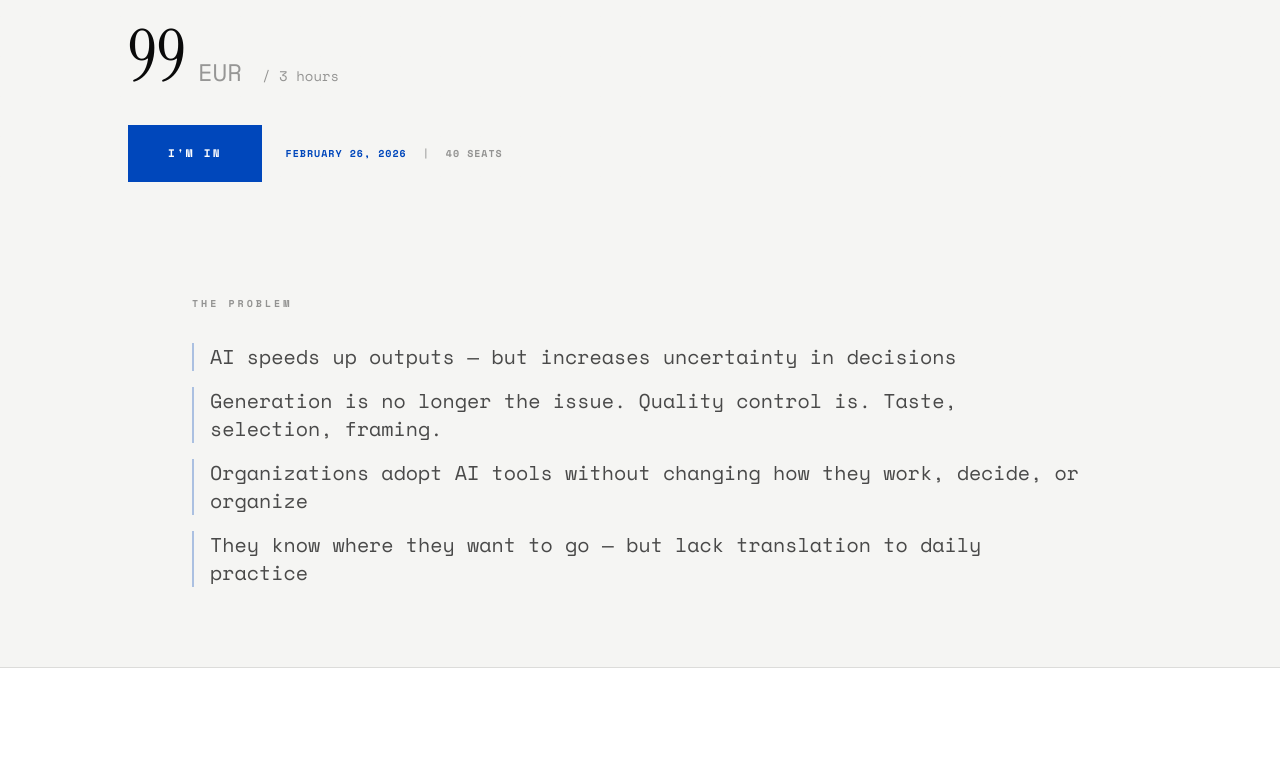
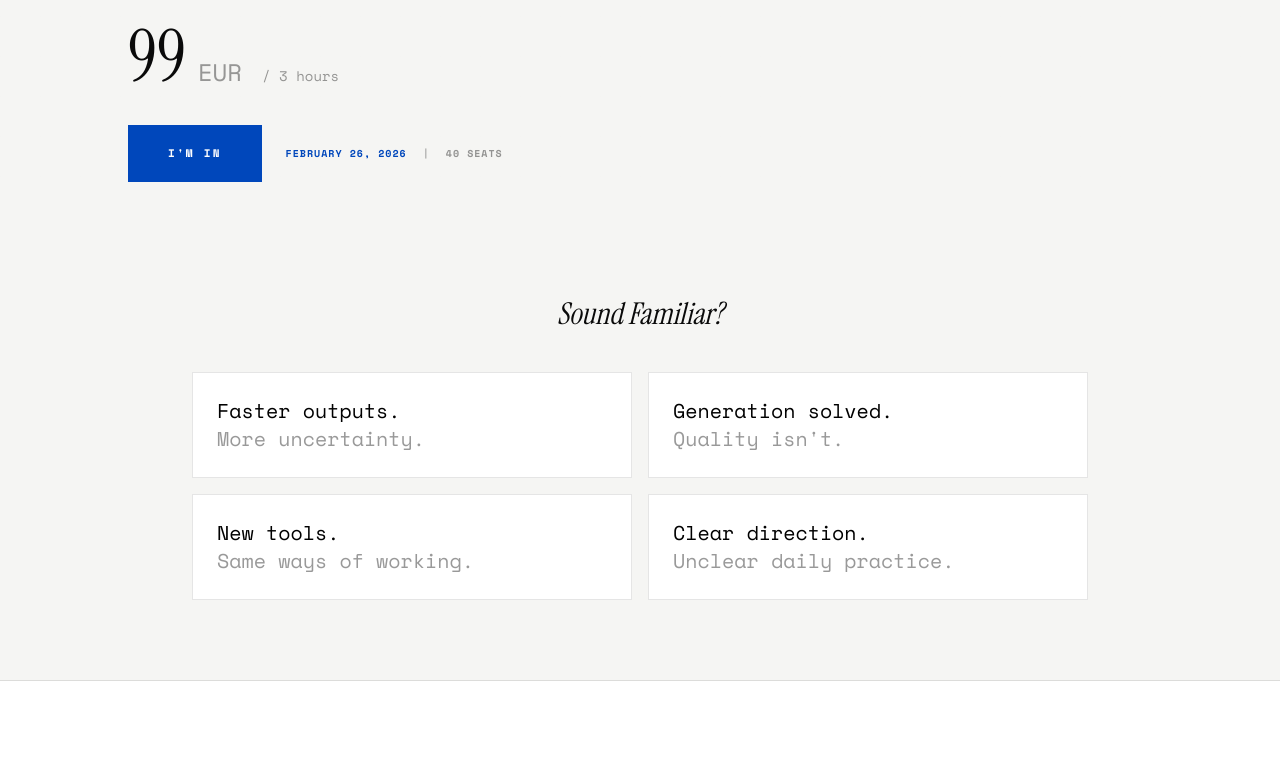
Before and after one commit to princeofwellness/researchlab, a Next.js app: page /public in a window 1280 px wide. Shown: the part 504-1286 px from the top of the page. Built offline with nearby package versions, Linux system fonts and the light colour scheme.

Commit message:
Problem section: redesign as 2x2 grid with punchy headlines
- 'Sound Familiar?' title
- Grid cards: headline + subline format
- Short, punchy copy that hits harder
- Clean visual design

```diff
--- a/src/app/public/page.tsx
+++ b/src/app/public/page.tsx
@@ -60,12 +60,12 @@ export default function PublicSessionsPage() {
                 ]
             },
             problem: {
-                title: "The Problem",
-                points: [
-                    "AI speeds up outputs — but increases uncertainty in decisions",
-                    "Generation is no longer the issue. Quality control is. Taste, selection, framing.",
-                    "Organizations adopt AI tools without changing how they work, decide, or organize",
-                    "They know where they want to go — but lack translation to daily practice"
+                title: "Sound Familiar?",
+                cards: [
+                    { headline: "Faster outputs.", subline: "More uncertainty." },
+                    { headline: "Generation solved.", subline: "Quality isn't." },
+                    { headline: "New tools.", subline: "Same ways of working." },
+                    { headline: "Clear direction.", subline: "Unclear daily practice." }
                 ]
             },
             outcome: {
@@ -183,12 +183,12 @@ export default function PublicSessionsPage() {
                 ]
             },
             problem: {
-                title: "Problém",
-                points: [
-                    "AI zrýchľuje výstupy — no zvyšuje neistotu v rozhodovaní",
-                    "Generovanie prestáva byť problém. Kritické je riadenie kvality. Vkus, výber, rámcovanie.",
-                    "Organizácie zavádzajú AI nástroje bez zmeny spôsobu práce, rolí a rozhodovania",
-                    "Vedia kam chcú smerovať — no chýba im jasný preklad do každodennej praxe"
+                title: "Znie Povedome?",
+                cards: [
+                    { headline: "Rýchlejšie výstupy.", subline: "Väčšia neistota." },
+                    { headline: "Generovanie vyriešené.", subline: "Kvalita nie." },
+                    { headline: "Nové nástroje.", subline: "Staré spôsoby práce." },
+                    { headline: "Jasný smer.", subline: "Nejasná denná prax." }
                 ]
             },
             outcome: {
@@ -334,29 +334,29 @@ export default function PublicSessionsPage() {
                 </div>
             </section>
 
-            {/* The Problem */}
             <section className="py-16 md:py-20 px-6 md:px-12 border-b border-black/10">
                 <div className="max-w-4xl mx-auto">
                     <motion.h2
                         initial={{ opacity: 0, y: 10 }}
                         whileInView={{ opacity: 1, y: 0 }}
                         viewport={{ once: true }}
-                        className="text-[10px] font-bold uppercase tracking-[0.3em] text-black/40 mb-8"
+                        className="font-serif-instrument text-2xl md:text-3xl italic text-center mb-10"
                     >
                         {t.problem.title}
                     </motion.h2>
-                    <div className="space-y-4">
-                        {t.problem.points.map((point: string, i: number) => (
-                            <motion.p
+                    <div className="grid grid-cols-1 md:grid-cols-2 gap-4">
+                        {t.problem.cards.map((card: { headline: string; subline: string }, i: number) => (
+                            <motion.div
                                 key={i}
-                                initial={{ opacity: 0, x: -10 }}
-                                whileInView={{ opacity: 1, x: 0 }}
+                                initial={{ opacity: 0, y: 20 }}
+                                whileInView={{ opacity: 1, y: 0 }}
                                 viewport={{ once: true }}
                                 transition={{ delay: i * 0.1 }}
-                                className="text-lg md:text-xl text-black/70 pl-4 border-l-2 border-[#0047BB]/30"
+                                className="p-6 border border-black/10 bg-white"
                             >
-                                {point}
-                            </motion.p>
+                                <p className="text-lg md:text-xl font-medium text-black">{card.headline}</p>
+                                <p className="text-lg md:text-xl text-black/40">{card.subline}</p>
+                            </motion.div>
                         ))}
                     </div>
                 </div>
```
